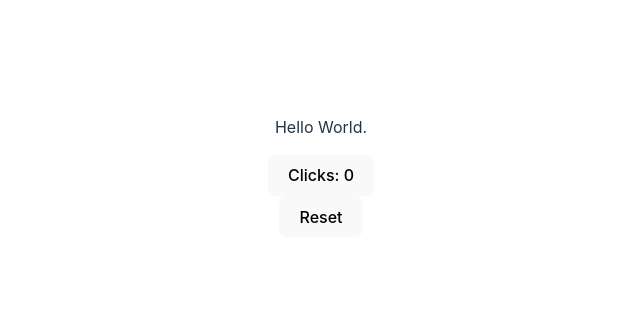
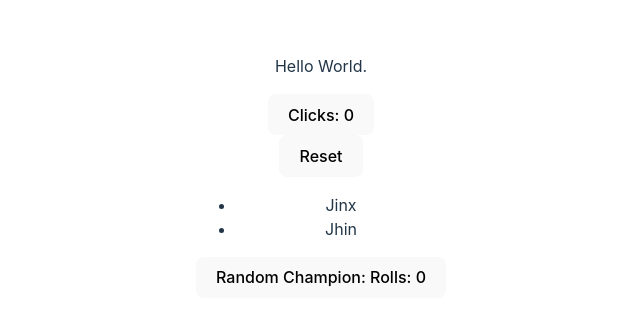
Before and after one commit to bjeker/champion-roller, a React (Vite) app: page / in a window 1280 px wide. Shown: the part 232-558 px from the top of the page, without its empty margins (319-959 px from the left). Built offline with nearby package versions, Linux system fonts and the light colour scheme.

Commit message:
added random champion roll with counter

```diff
--- a/src/Game.jsx
+++ b/src/Game.jsx
@@ -2,6 +2,22 @@ import { useState } from "react"
 
 function Game() {
   const [count, setCount] = useState(0)
+  const [roll, setRoll] = useState(0)
+
+  const champions = [
+    { title: 'Jinx', id: 1},
+    { title: 'Jhin', id: 2},
+  ]
+
+  const listChampions = champions.map(champion =>
+    <li key={champion.id}>
+      {champion.title}
+    </li>
+  )
+
+  const [randChamp, setRandChamp] = useState(null)
+
+  let random = Math.floor(Math.random() * listChampions.length)
 
   return (
     <>
@@ -17,6 +33,14 @@ function Game() {
       <button onClick={() => setCount(0)}>
         Reset
       </button>
+      <br></br>
+      <ul>{listChampions}</ul>
+      <button onClick={() => {
+        setRandChamp(champions[random].title);
+        setRoll((roll) => roll + 1);
+      }}>
+        Random Champion: {randChamp} Rolls: {roll}
+      </button>
     </>
   )
 }
```
